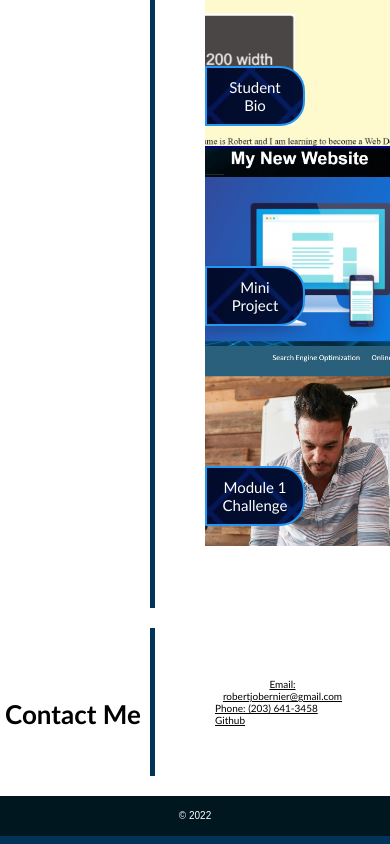
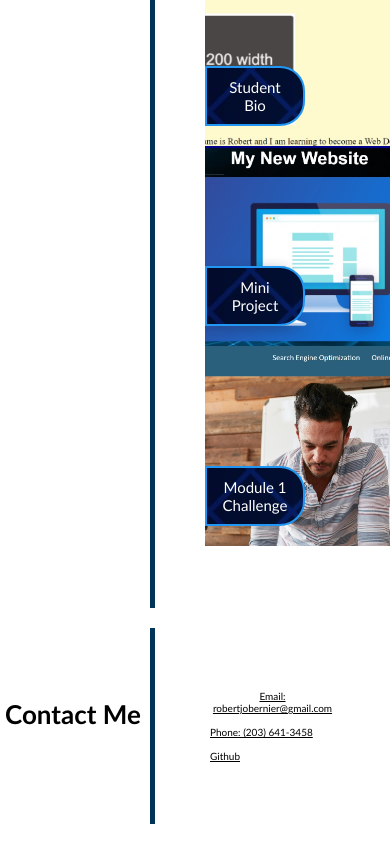
Before and after one commit to rjo6615/Module-2-Challenge, a plain HTML site: page index.html in a window 390 px wide. Shown: the part 1156-2000 px from the top of the page. Drawn offline with Linux system fonts and the light colour scheme.

Commit message:
added flex to contact me section

```diff
--- a/assets/css/style.css
+++ b/assets/css/style.css
@@ -95,6 +95,8 @@
   .main-sections li a {
     color:var(--black);
     text-decoration: underline;
+    display: flex;
+    flex-wrap: wrap;
   }
 
 /* work images and links and grid */
@@ -151,9 +153,6 @@
   }
 
   @media screen and (max-width: 992px) {
-    /* header {
-      background: #772014;
-    } */
     .grid-container {
       display: inline;
     }
@@ -185,9 +184,6 @@
 }
 
   @media screen and (max-width: 768px) {
-    /* header {
-      background: green;
-    } */
     .grid-container > div > h2 {
       font-size: 15px;
     }
@@ -195,7 +191,7 @@
       font-size: 10px;
     }
     a:link, a:visited {
-      padding: 0;
+      padding: 0 5px;
     }
     header,
     footer {
```
